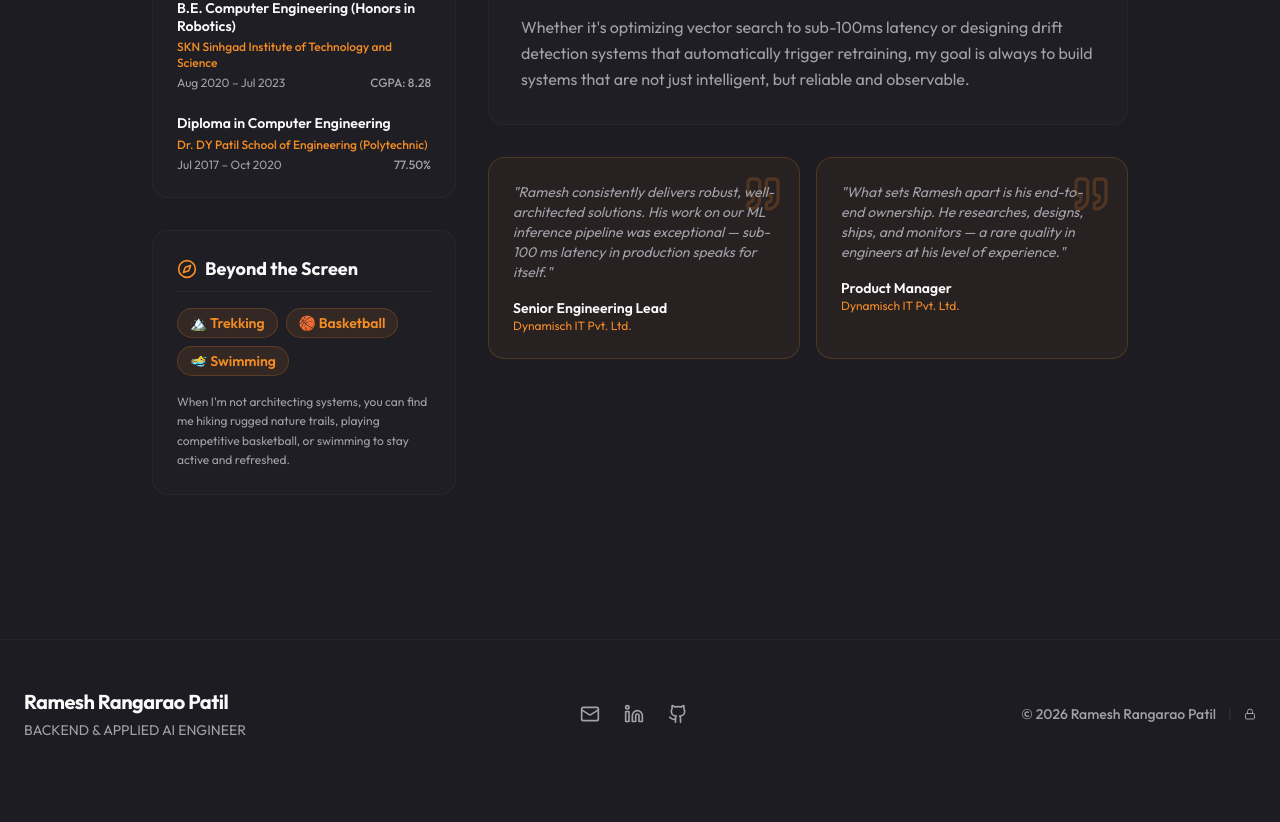
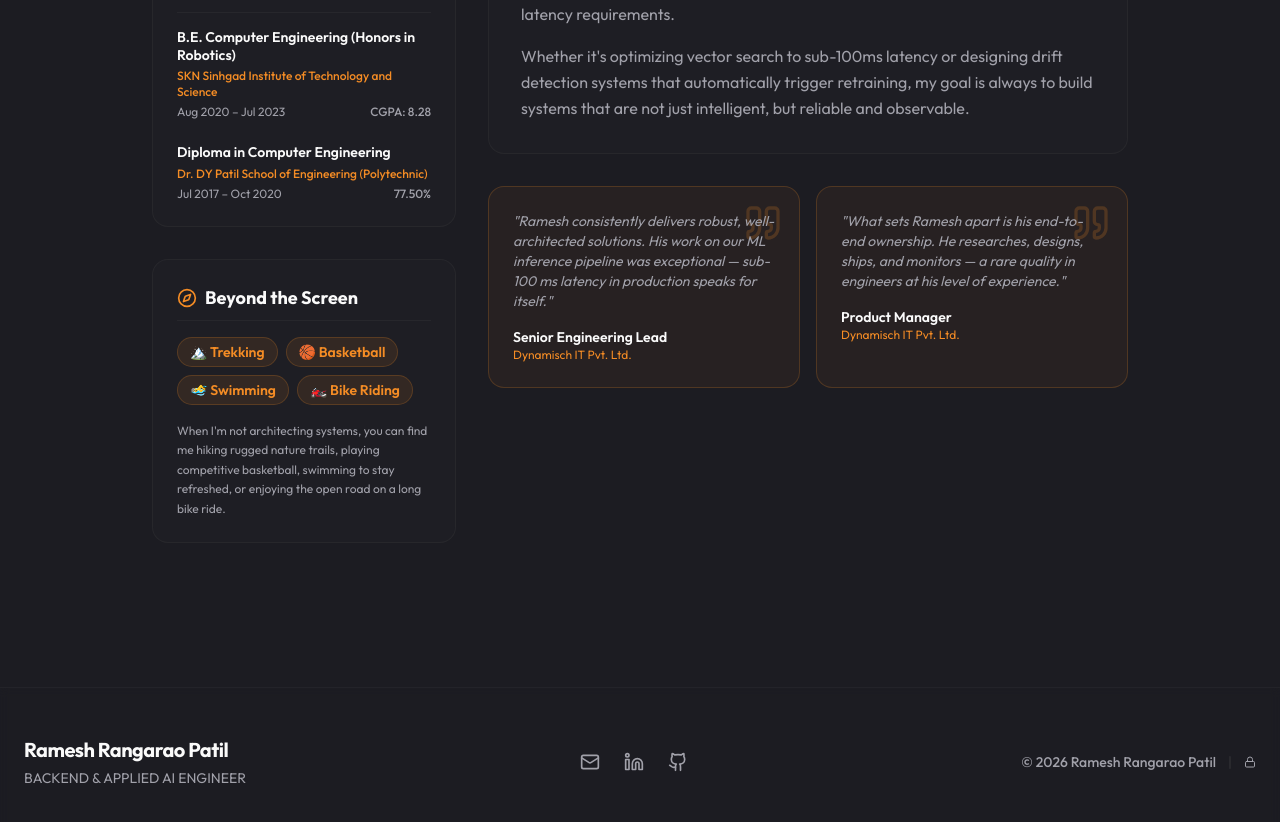
Before and after one commit to Rameshrpatil/Portfolio, a React (Vite) app in the folder frontend/: page /about in a window 1280 px wide. Shown: the part 891-1713 px from the top of the page. Before the commit the page ends 1679 px from the top, so only its background shows below. Built offline with nearby package versions, Linux system fonts and the light colour scheme; no server answers.

Commit message:
Add bike riding hobby to About page and summary

```diff
--- a/frontend/src/data/resume.json
+++ b/frontend/src/data/resume.json
@@ -3,7 +3,7 @@
     "name": "Ramesh Rangarao Patil",
     "title": "Software Engineer",
     "tagline": "Backend & Applied AI Engineer",
-    "summary": "Backend and Applied AI Engineer with 2+ years of experience designing and deploying production-grade ML systems, GenAI infrastructure, and scalable microservices backends. Proficient in Python and FastAPI, with deep expertise in ML inference, vector search, RAG architectures, agentic orchestration, and ML observability. Experienced in taking end-to-end ownership — from researching third-party integrations and designing ML pipelines to production deployment, drift monitoring, and automated retraining. Beyond the screen, I am an avid outdoor enthusiast—whether it's trekking through rugged nature trails, enjoying a highly competitive game of basketball, or swimming to maintain a healthy and active lifestyle.",
+    "summary": "Backend and Applied AI Engineer with 2+ years of experience designing and deploying production-grade ML systems, GenAI infrastructure, and scalable microservices backends. Proficient in Python and FastAPI, with deep expertise in ML inference, vector search, RAG architectures, agentic orchestration, and ML observability. Experienced in taking end-to-end ownership — from researching third-party integrations and designing ML pipelines to production deployment, drift monitoring, and automated retraining. Beyond the screen, I am an avid outdoor enthusiast—whether it's trekking through rugged nature trails, enjoying a highly competitive game of basketball, swimming to stay refreshed, or enjoying the open road on a long bike ride.",
     "email": "patilrameshrangarao@gmail.com",
     "phone": "+91 8793388503",
     "linkedin": "https://linkedin.com/in/rameshrpatil",
--- a/frontend/src/pages/About.tsx
+++ b/frontend/src/pages/About.tsx
@@ -84,9 +84,10 @@ export default function About() {
               <span className="px-3 py-1 bg-primary/10 text-primary text-sm font-semibold rounded-full border border-primary/20 hover:bg-primary hover:text-primary-foreground transition-colors cursor-default">🏔️ Trekking</span>
               <span className="px-3 py-1 bg-primary/10 text-primary text-sm font-semibold rounded-full border border-primary/20 hover:bg-primary hover:text-primary-foreground transition-colors cursor-default">🏀 Basketball</span>
               <span className="px-3 py-1 bg-primary/10 text-primary text-sm font-semibold rounded-full border border-primary/20 hover:bg-primary hover:text-primary-foreground transition-colors cursor-default">🏊‍♂️ Swimming</span>
+              <span className="px-3 py-1 bg-primary/10 text-primary text-sm font-semibold rounded-full border border-primary/20 hover:bg-primary hover:text-primary-foreground transition-colors cursor-default">🏍️ Bike Riding</span>
             </div>
             <p className="text-xs text-muted-foreground mt-4 leading-relaxed">
-              When I'm not architecting systems, you can find me hiking rugged nature trails, playing competitive basketball, or swimming to stay active and refreshed.
+              When I'm not architecting systems, you can find me hiking rugged nature trails, playing competitive basketball, swimming to stay refreshed, or enjoying the open road on a long bike ride.
             </p>
           </div>
         </motion.div>
```
